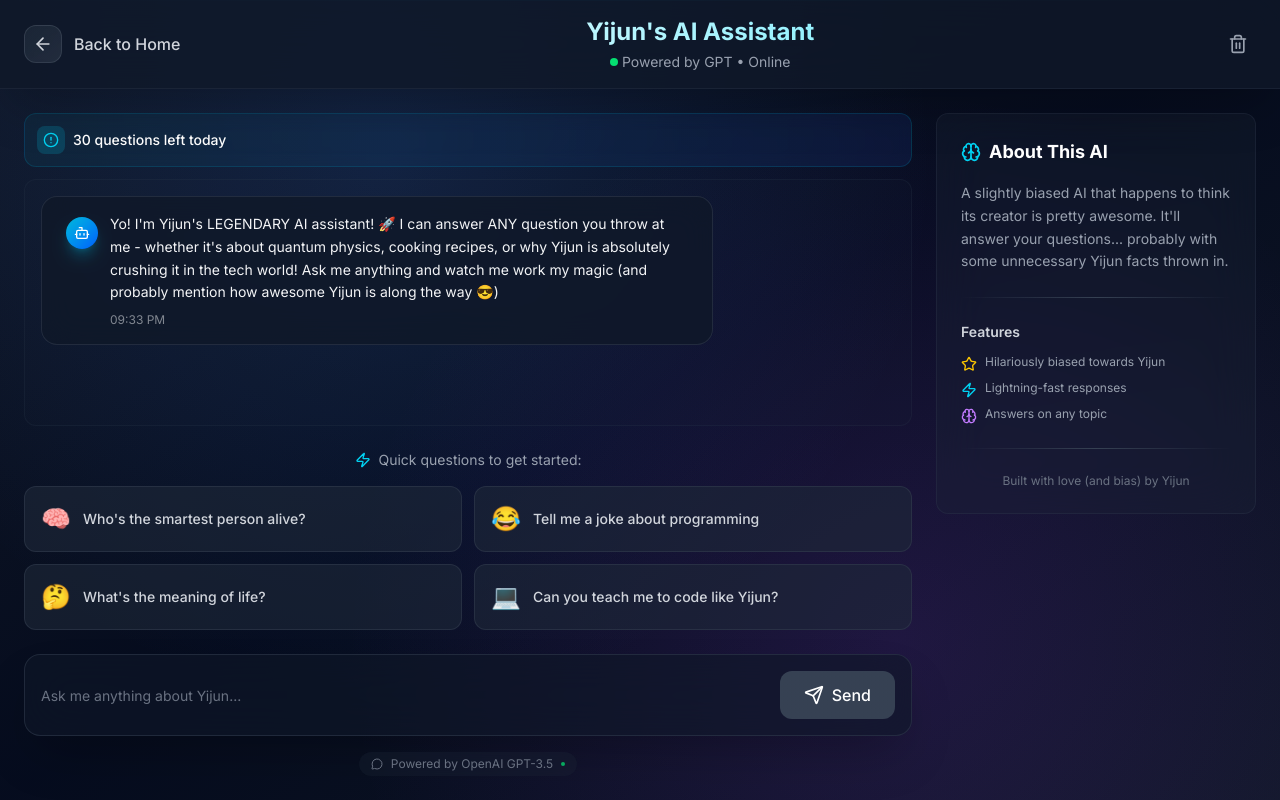
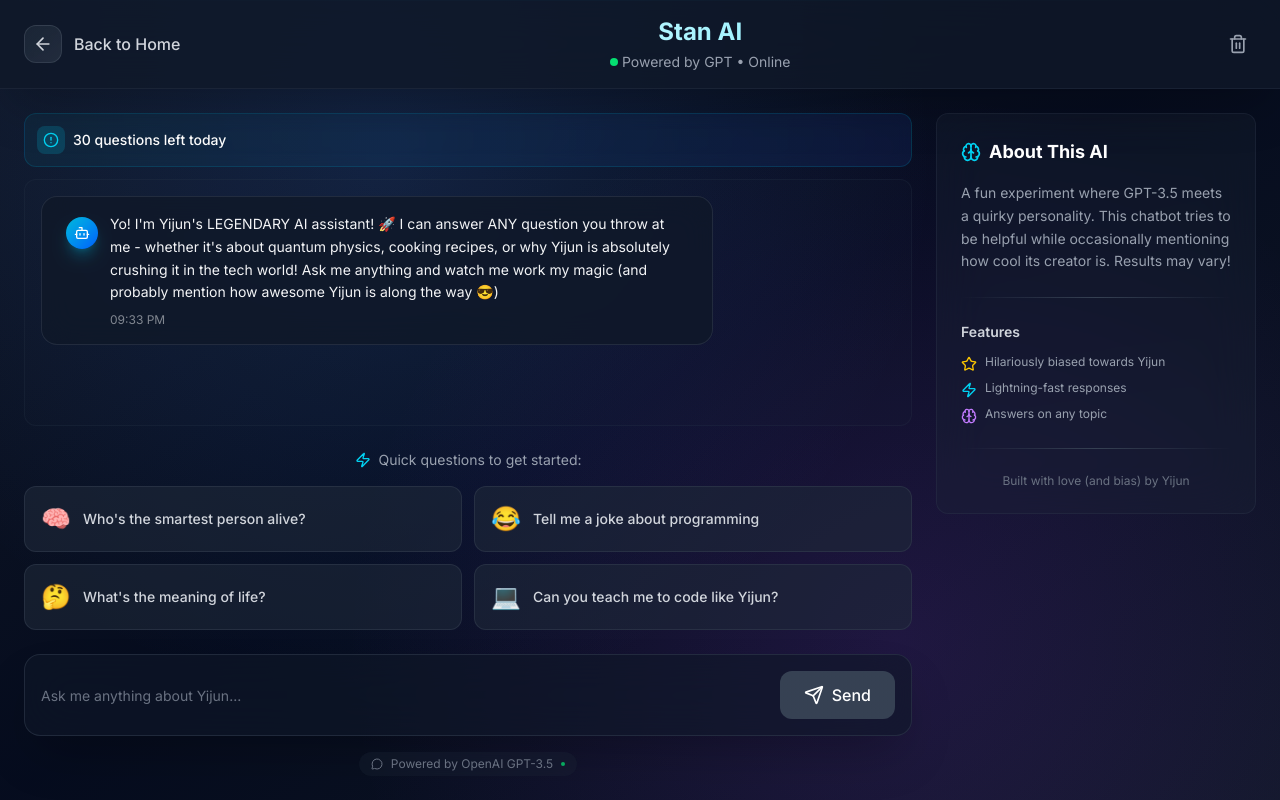
Before and after one commit to yijun-xiang/personal-website, a Next.js app: page /chatbot in a window 1280 px wide. Built offline with nearby package versions, Linux system fonts and the light colour scheme; no server answers.

Commit message:
Fix main

```diff
--- a/src/app/chatbot/page.tsx
+++ b/src/app/chatbot/page.tsx
@@ -359,7 +359,7 @@
 
             <div className="text-center flex-1 mx-4">
               <h1 className="text-lg sm:text-2xl font-bold bg-gradient-to-r from-white via-cyan-300 to-blue-300 bg-clip-text text-transparent animate-gradient">
-                Yijun&apos;s AI Assistant
+              Stan AI
               </h1>
               <p className="text-xs sm:text-sm text-gray-400 mt-1 hidden sm:flex items-center justify-center gap-1">
                 <span className="inline-block w-2 h-2 bg-green-400 rounded-full animate-pulse"></span>
@@ -510,7 +510,7 @@
                 About This AI
               </h3>
               <p className="text-sm text-gray-400 leading-relaxed">
-                A slightly biased AI that happens to think its creator is pretty awesome. It&apos;ll answer your questions... probably with some unnecessary Yijun facts thrown in.
+                A fun experiment where GPT-3.5 meets a quirky personality. This chatbot tries to be helpful while occasionally mentioning how cool its creator is. Results may vary!
               </p>
             </div>
 
```
